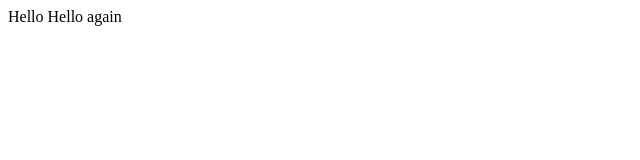
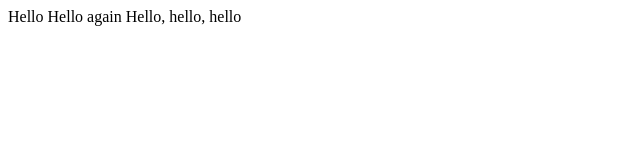
Before and after one commit to GabrielPila/CS50WebDev, a plain HTML site: page lecture0/hello.html in a window 1280 px wide. Shown: the whole page, without its empty margins (0-640 px from the left). Drawn offline with Linux system fonts and the light colour scheme.

Commit message:
Update hello.html

```diff
--- a/lecture0/hello.html
+++ b/lecture0/hello.html
@@ -8,5 +8,6 @@
 <body>
     Hello
     Hello again
+    Hello, hello, hello
 </body>
 </html>
```
